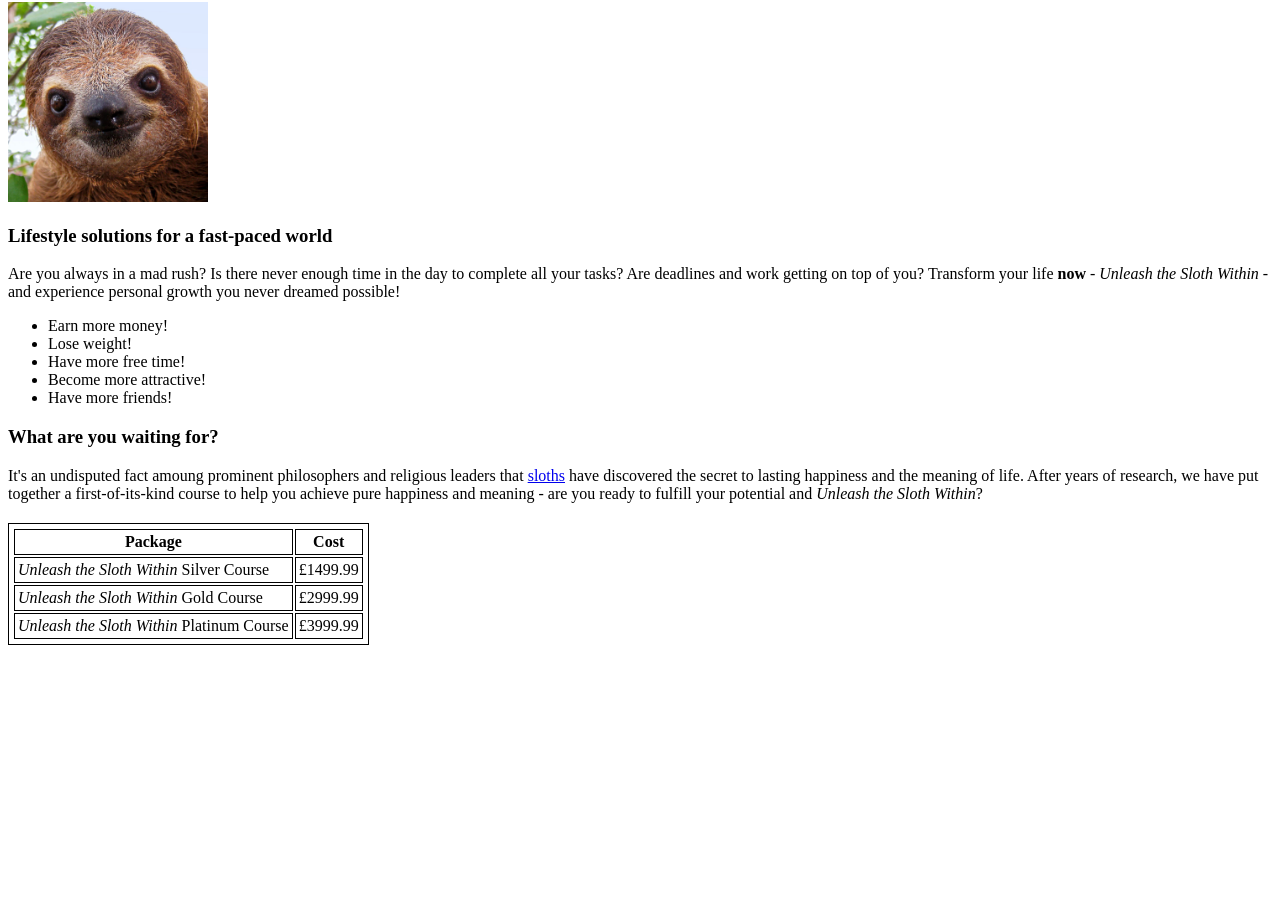
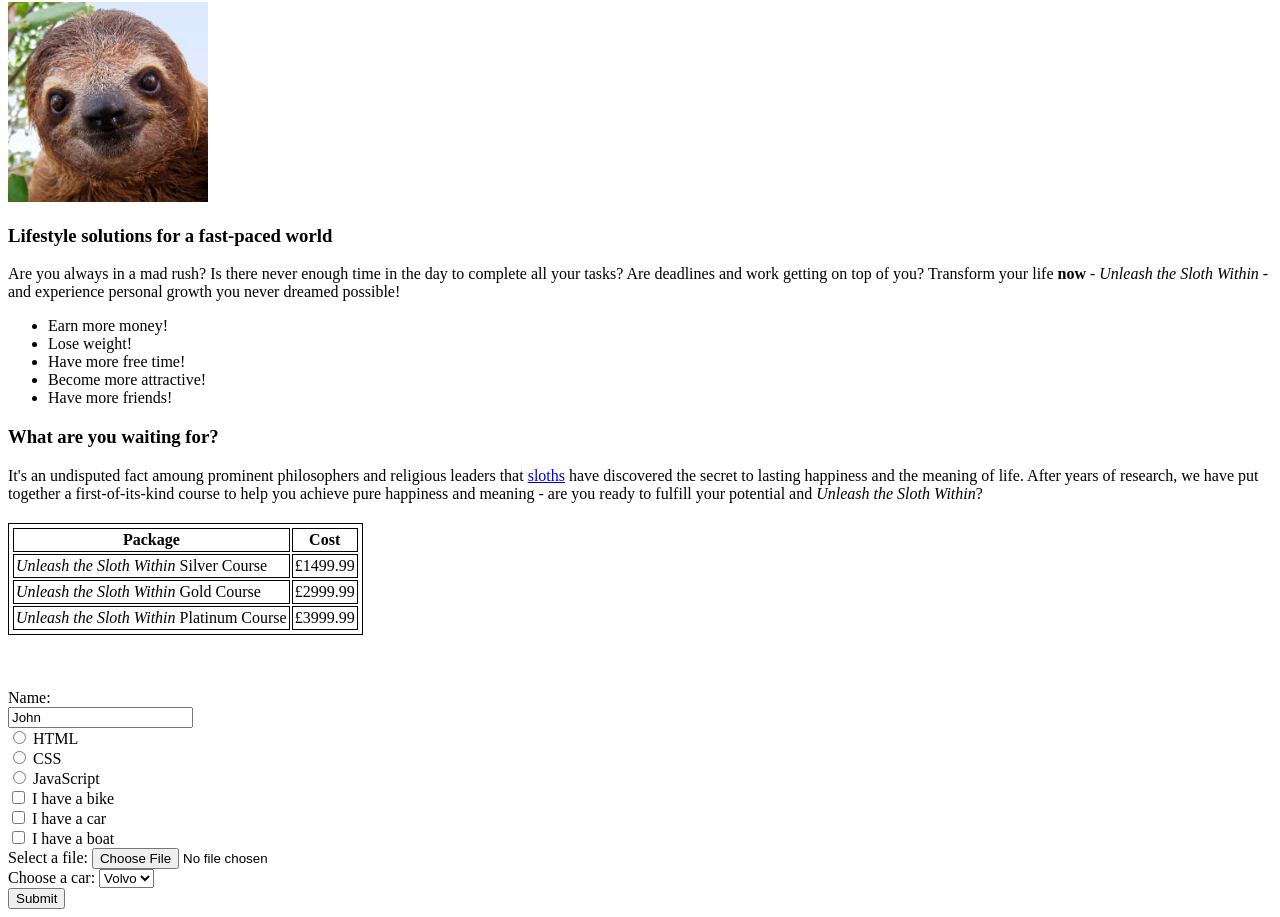
Before and after one commit to KoalaTreeHotel/week01-day02-basic-sloth, a plain HTML site: page index.html in a window 1280 px wide. Shown: the part 78-995 px from the top of the page. Before the commit the page ends 800 px from the top, so only its background shows below. Drawn offline with Linux system fonts and the light colour scheme.

Commit message:
basic forms copy paste w3schools

```diff
--- a/css/styles.css
+++ b/css/styles.css
@@ -1,6 +1,6 @@
 table, th, td {
     border:1px solid black;
-    padding: 3px 3px 3px 3px;
+    padding: 2px;
   }
 
 .table-pricing{
--- a/index.html
+++ b/index.html
@@ -54,6 +54,40 @@
     </tbody>
   </table>
 
+  <br><br><br>
+  <section>
+    <form action="/action_page.php">
+      <label for="fname">Name:</label><br>
+      <input type="text" id="fname" name="fname" value="John"><br>
+
+      <input type="radio" id="html" name="fav_language" value="HTML">
+      <label for="html">HTML</label><br>
+      <input type="radio" id="css" name="fav_language" value="CSS">
+      <label for="css">CSS</label><br>
+      <input type="radio" id="javascript" name="fav_language" value="JavaScript">
+      <label for="javascript">JavaScript</label>
+      <br>
+      <input type="checkbox" id="vehicle1" name="vehicle1" value="Bike">
+      <label for="vehicle1"> I have a bike</label><br>
+      <input type="checkbox" id="vehicle2" name="vehicle2" value="Car">
+      <label for="vehicle2"> I have a car</label><br>
+      <input type="checkbox" id="vehicle3" name="vehicle3" value="Boat">
+      <label for="vehicle3"> I have a boat</label>
+      <br>
+      <label for="myfile">Select a file:</label>
+      <input type="file" id="myfile" name="myfile">
+      <br>
+      <label for="cars">Choose a car:</label>
+      <select id="cars" name="cars">
+        <option value="volvo">Volvo</option>
+        <option value="saab">Saab</option>
+        <option value="fiat">Fiat</option>
+        <option value="audi">Audi</option>
+      </select>
+      <br>
+      <input type="submit" value="Submit">
+    </form>
+  </section>
 </body>
 
 </html>
```
